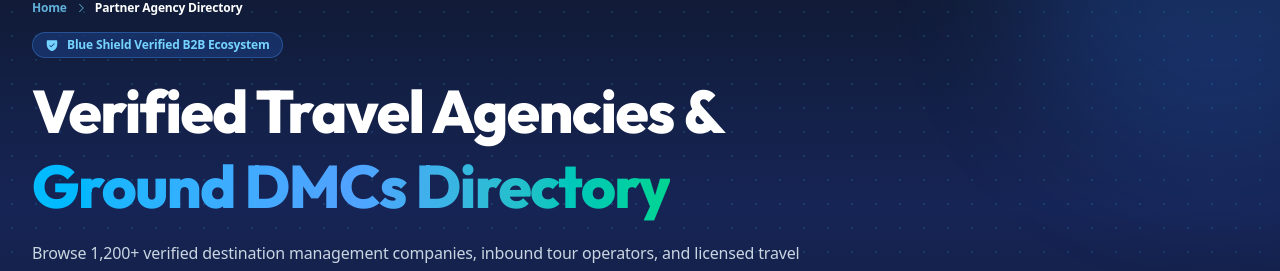
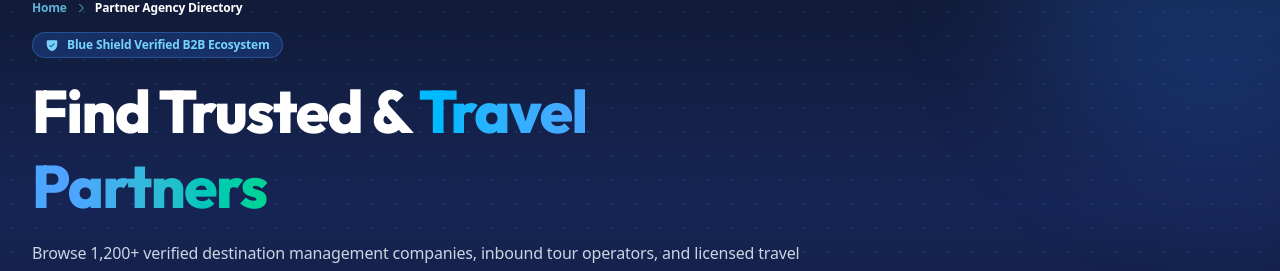
Before and after one commit to Ajayprasad1997/triply, a React (Vite) app: page /agencies in a window 1280 px wide. Shown: the part 128-399 px from the top of the page. Built offline with nearby package versions, Linux system fonts and the light colour scheme; no server answers.

Commit message:
Upload latest files from VS Code

```diff
--- a/src/pages/AgencyBenefitsPage.tsx
+++ b/src/pages/AgencyBenefitsPage.tsx
@@ -68,9 +68,9 @@ export const AgencyBenefitsPage: React.FC = () => {
             </div>
 
             <h1 className="font-heading text-3xl sm:text-5xl lg:text-6xl font-black tracking-tight text-white leading-tight">
-              Keep 100% of Your Profits.{' '}
+              Keep maximum Profits.{' '}
               <span className="bg-gradient-to-r from-sky-400 via-blue-400 to-emerald-400 bg-clip-text text-transparent">
-                Zero OTA Commission.
+                Low OTA commission.
               </span>
             </h1>
 
--- a/src/pages/AgencyDirectoryPage.tsx
+++ b/src/pages/AgencyDirectoryPage.tsx
@@ -102,9 +102,9 @@ export const AgencyDirectoryPage: React.FC = () => {
             </div>
 
             <h1 className="font-heading text-3xl sm:text-5xl lg:text-6xl font-extrabold tracking-tight text-white leading-tight">
-              Verified Travel Agencies &{' '}
+              Find Trusted &{' '}
               <span className="bg-gradient-to-r from-sky-400 via-blue-400 to-emerald-400 bg-clip-text text-transparent">
-                Ground DMCs Directory
+                Travel Partners
               </span>
             </h1>
 
```
